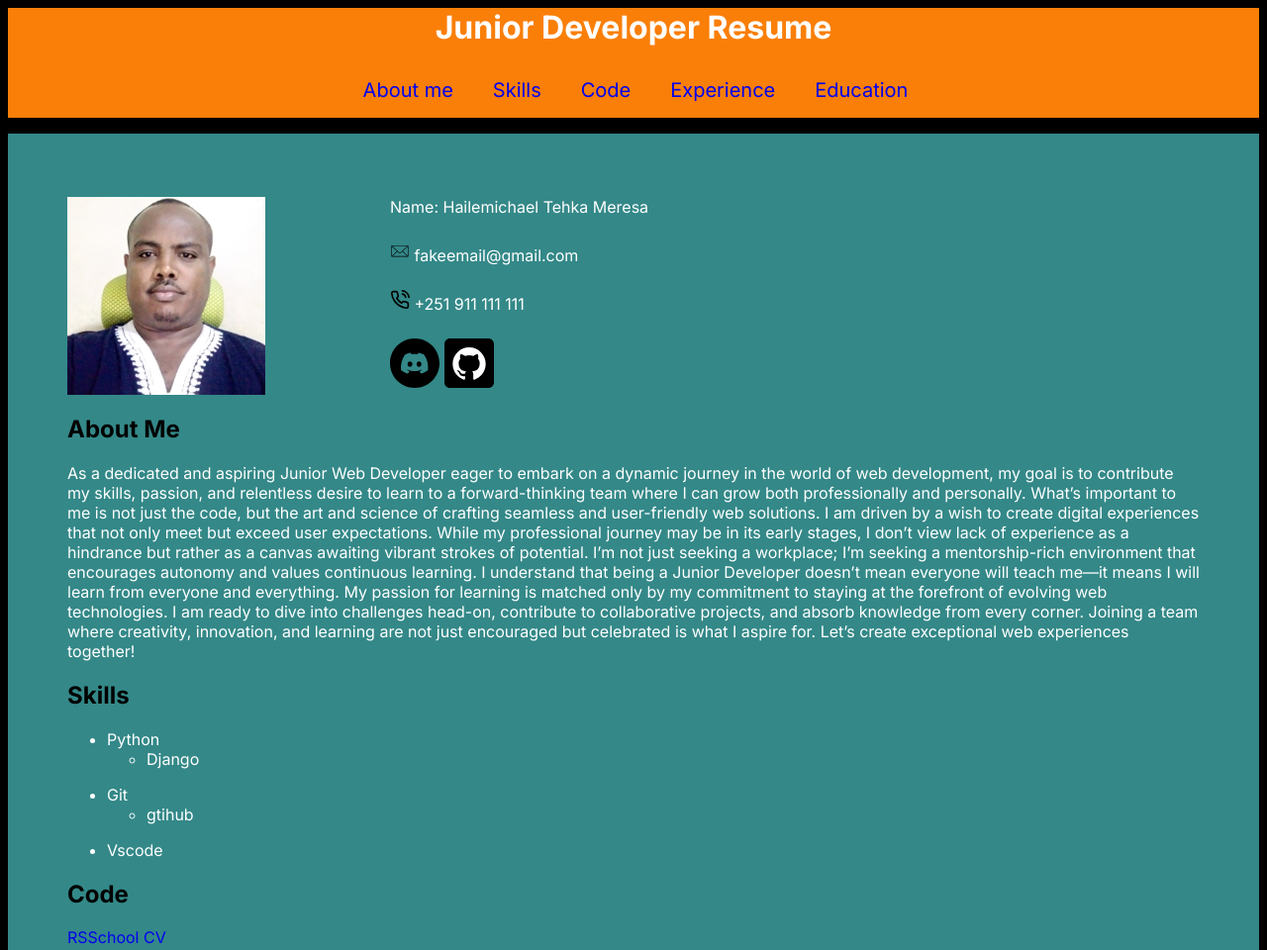
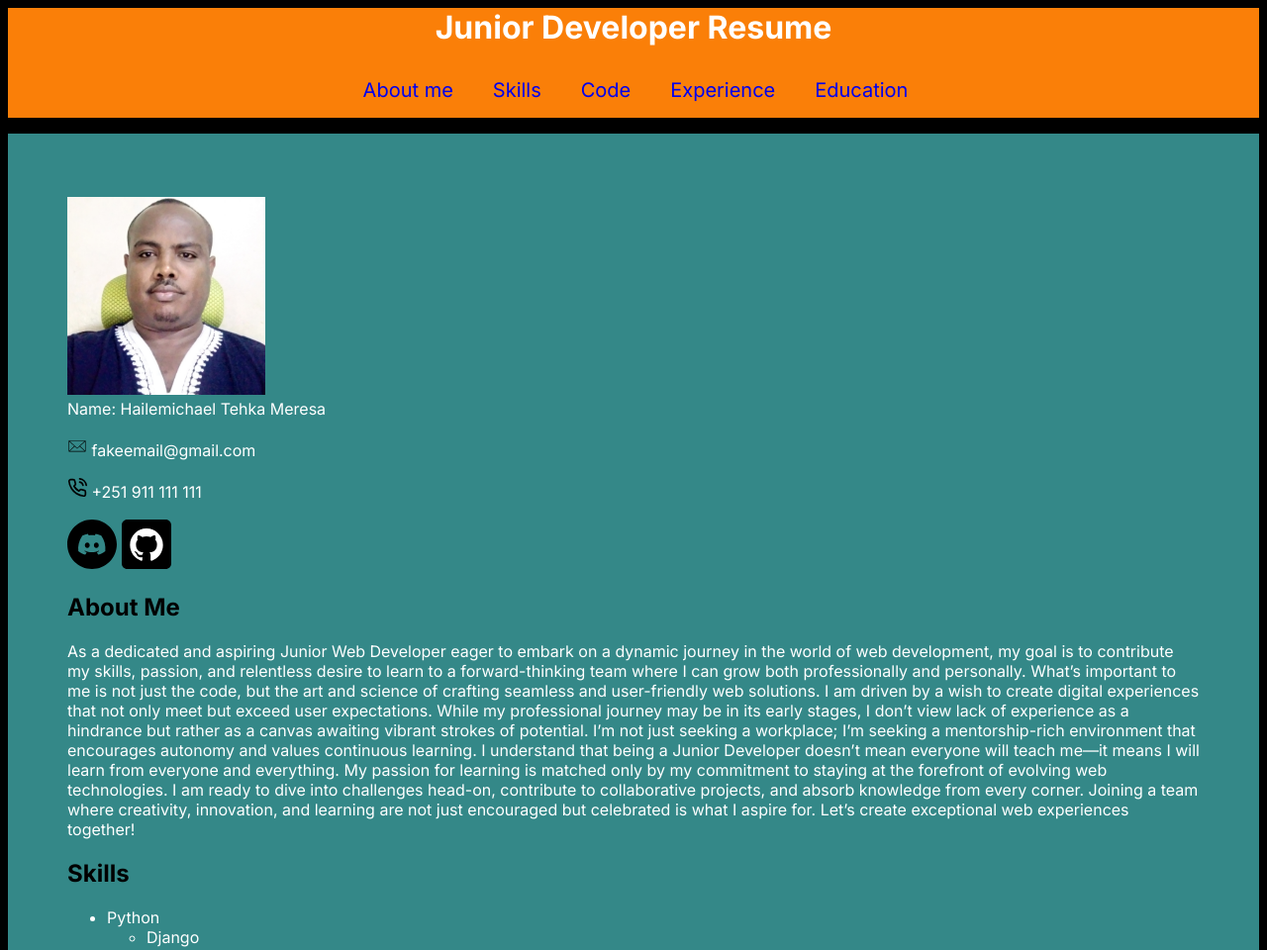
Before and after one commit to mickotec/rsschool-cv, a plain HTML site: page index.html in a window 1280 px wide. Shown: the top 960 px of the page at 99% size. Drawn offline with Linux system fonts and the light colour scheme.

Commit message:
fix: change contact section display from grid to block for better layout control

```diff
--- a/css/style.css
+++ b/css/style.css
@@ -63,7 +63,7 @@ span {
 }
 
 .contact {
-  display: grid;
+  display: block;
   grid-template-columns: 1fr 3fr;
 }
 
@@ -74,7 +74,8 @@ span {
 
 .contact__info {
   display: grid;
-  padding-left: 40px;
+
+  justify-content: left;
 }
 
 .footer {
```
